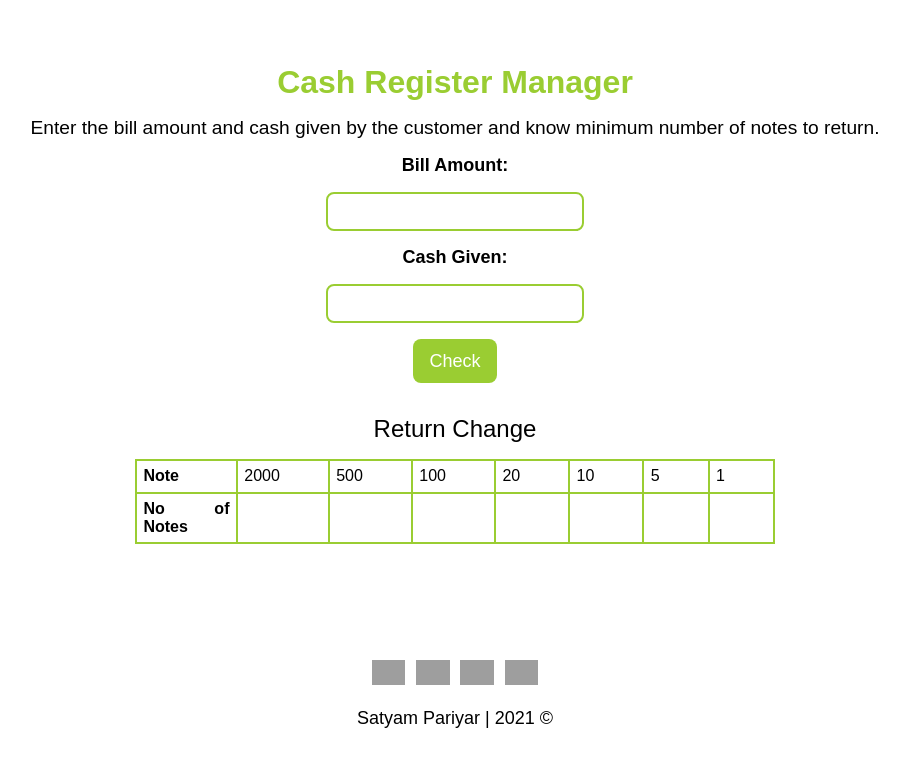
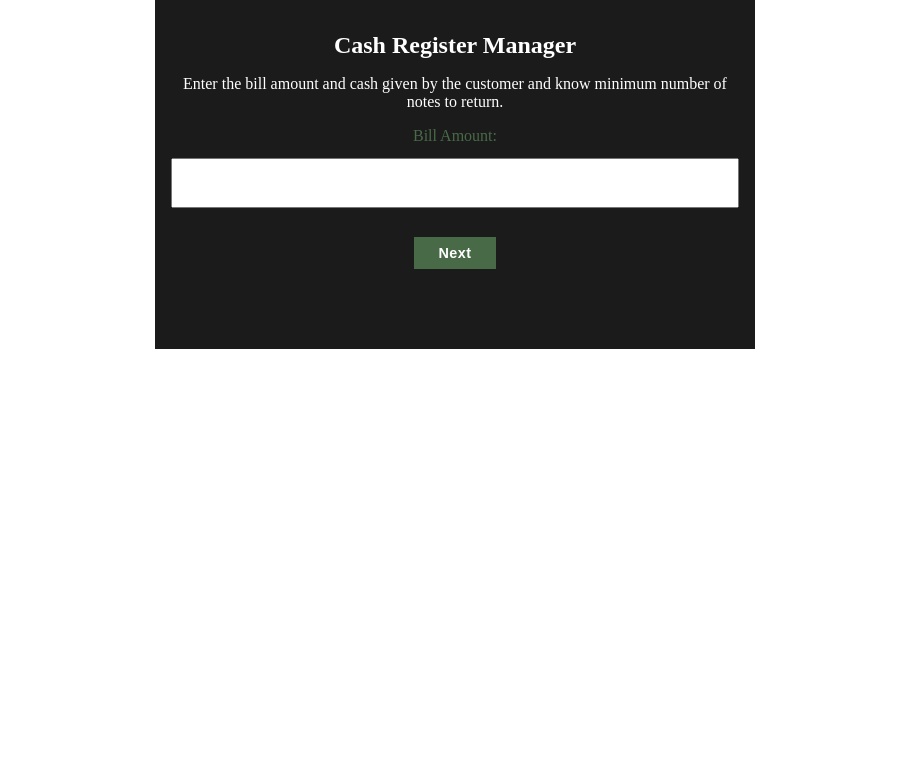
Before and after one commit to pariyar07/cash-register-app, a plain HTML site: page index.html in a window 1280 px wide. Shown: the whole page, without its empty margins (185-1094 px from the left). Drawn offline with Linux system fonts and the light colour scheme; grey boxes are pictures that could not be loaded.

Commit message:
next button

```diff
--- a/index.html
+++ b/index.html
@@ -2,30 +2,27 @@
 <html lang="en">
 
 <head>
-    <meta charset="UTF-8" />
-    <meta name="viewport" content="width=device-width, initial-scale=1.0" />
-    <title>Cash Register Manager</title>
-    <link rel="stylesheet" href="style.css" />
+    <meta charset="UTF-8">
+    <meta http-equiv="X-UA-Compatible" content="IE=edge">
+    <meta name="viewport" content="width=device-width, initial-scale=1.0">
+    <title>Cash Register</title>
+    <link rel="stylesheet" href="/style.css">
 </head>
 
 <body>
-    <main class="container">
-        <div>
-            <h1 class="heading">Cash Register Manager</h1>
-            <p class="description">
-                Enter the bill amount and cash given by the customer and know minimum
-                number of notes to return.
-            </p>
-            <label class="input-label" for="bill-amount">Bill Amount:</label>
-            <input class="input" id="bill-amount" type="text" />
-            <label class="input-label" for="cash-given">Cash Given:</label>
-            <input class="input" id="cash-given" type="text" />
-            <button id="check-button">Check</button>
-            <p id="error-message"></p>
-            <table class="change-table">
-                <caption>
-                    Return Change
-                </caption>
+    <div class="app">
+        <h2 class="heading">Cash Register Manager</h2>
+        <p class="description">Enter the bill amount and cash given by the customer and know minimum number of notes to
+            return.</p>
+        <label for="bill-amount">Bill Amount:</label>
+        <input id="bill-amount" type="number" required>
+        <button id="next">Next</button>
+        <p id="error-msg"></p>
+        <div id="hide">
+            <label for="cash-paid">Cash Paid:</label>
+            <input type="number" id="cash-paid" required>
+            <button id="check-btn">Check</button>
+            <table id="notes">
                 <tr>
                     <th>Note</th>
                     <td>2000</td>
@@ -37,7 +34,7 @@
                     <td>1</td>
                 </tr>
                 <tr>
-                    <th>No of Notes</th>
+                    <th>No.of Notes</th>
                     <td class="no-of-notes"></td>
                     <td class="no-of-notes"></td>
                     <td class="no-of-notes"></td>
@@ -46,37 +43,11 @@
                     <td class="no-of-notes"></td>
                     <td class="no-of-notes"></td>
                 </tr>
-
             </table>
         </div>
-    </main>
-    <footer>
-        <ul class="footer-list">
-            <li>
-                <a class="links" href="https://github.com/pariyar07" target="_blank">
-                    <img src="https://img.icons8.com/ios-glyphs/30/000000/github.png" alt="github" />
-                </a>
-            </li>
-            </li>
-            <li>
-                <a class="links" href="https://twitter.com/satyam_p_" target="_blank">
-                    <img src="https://img.icons8.com/color/50/000000/twitter.png" alt="twitter" />
-                </a>
-            </li>
-            <li>
-                <a class="links" href="https://www.instagram.com/_satyam_p__" target="_blank">
-                    <img src="https://img.icons8.com/ios/50/000000/instagram-new.png" alt="instagram" />
-                </a>
-            </li>
-            <li>
-                <a class="links" href="https://www.linkedin.com/in/satyam-pariyar-761901195/" target="_blank">
-                    <img src="https://img.icons8.com/ios-filled/50/000000/linkedin.png" alt="linkedin" />
-                </a>
-            </li>
-        </ul>
-        <p>Satyam Pariyar | 2021 ©</p>
-    </footer>
-    <script src="main.js" type="text/javascript"></script>
+    </div>
+
+
+    <script src="/main.js"></script>
 </body>
-
 </html>
--- a/main.js
+++ b/main.js
@@ -1,42 +1,56 @@
 const billAmount = document.querySelector("#bill-amount");
-const cashGiven = document.querySelector("#cash-given");
-const checkButton = document.querySelector("#check-button");
-const message = document.querySelector("#error-message");
+const cashPaid = document.querySelector("#cash-paid");
+const checkBtn = document.querySelector("#check-btn");
+const nextBtn = document.querySelector("#next");
+const hide = document.querySelector("#hide");
+const errorMessage = document.querySelector("#error-msg");
 const noOfNotes = document.querySelectorAll(".no-of-notes");
 
-const availableNotes = [2000, 500, 100, 20, 10, 5, 1];
+const availableNote = ["2000", "500", "100", "20", "10", "5", "1"];
 
-checkButton.addEventListener("click", function validateBillAndCashAmount() {
-  hideMessage();
-  if (billAmount.value > 0) {
-    if (cashGiven.value >= billAmount.value) {
-      const amountToBeReturned = cashGiven.value - billAmount.value;
-      calculateChange(amountToBeReturned);
-    } else {
-      showMessage("Do you wanna wash plates?");
-    }
+function errorMsg(msg) {
+  errorMessage.innerText = msg;
+}
+
+nextBtn.addEventListener("click", () => {
+
+  if (Number(billAmount.value > 0)) {
+    errorMessage.style.display = "none";
+    hide.style.display = "block";
+    nextBtn.style.display = "none";
+
   } else {
-    showMessage("Invalid Bill Amount");
+    errorMsg("Please enter valid number");
   }
 });
 
-function calculateChange(amountToBeReturned) {
+checkBtn.addEventListener("click", () => {
+  errorMessage.style.display = "none";
+  clearNoOfNotes();
+  if (billAmount.value > 0) {
+    if (cashPaid.value > billAmount.value) {
+      let amountToReturned = Number(cashPaid.value - billAmount.value);
+      console.log(amountToReturned);
+      calculateNote(amountToReturned)
+    } else {
+      errorMessage.style.display = "block";
+      errorMsg("Cash is less than bill, please enter right amount");
+    }
+  } else {
+    errorMsg("Please enter valid number");
+  }
+});
 
-  for (let i = 0; i < availableNotes.length; i++) {
-
-    const numberOfNotes = Math.trunc(amountToBeReturned / availableNotes[i]);
-
-    amountToBeReturned = amountToBeReturned % availableNotes[i];
-
-    noOfNotes[i].innerText = numberOfNotes;
+function clearNoOfNotes() {
+  for (noOfNoteReturned of noOfNotes) {
+    noOfNoteReturned.innerText = "";
   }
 }
 
-function hideMessage() {
-  message.style.display = "none";
+function calculateNote(amountToReturned) {
+  for (let index = 0; index < availableNote.length; index++) {
+    let noOfNoteReturned = Math.trunc(amountToReturned / availableNote[index]);
+    amountToReturned %= availableNote[index];
+    noOfNotes[index].innerText = noOfNoteReturned;
+  }
 }
-
-function showMessage(msg) {
-  message.style.display = "block";
-  message.innerText = msg;
-}
--- a/style.css
+++ b/style.css
@@ -1,127 +1,84 @@
 * {
+  margin: 0;
   padding: 0;
-  margin: 0;
   box-sizing: border-box;
 }
 
-a {
-  text-decoration: none;
-}
-
-:root {
-  --primary-color: yellowgreen;
-}
-
 body {
-  font-family: "Montserrat", sans-serif;
-  min-width: 100vw;
-}
-
-.container {
-  margin: 4rem auto 7rem;
   text-align: center;
 }
 
-.heading {
-  color: var(--primary-color);
+.app {
+  width: 100%;
+  max-width: 600px;
+  min-height: 200px;
+  padding: 2rem 1rem;
+  margin: auto;
+  background-color: #1b1b1b;
+}
+
+.heading,
+p {
+  color: #fff;
 }
 
 .description {
-  font-size: larger;
-  margin: 1rem;
+  margin: 1rem 0;
 }
 
-.input-label {
-  display: block;
-  font-size: large;
-  font-weight: 600;
+label {
+  color: #486A47;
 }
 
-.input {
-  font-size: 14px;
-  outline: #fff;
-  padding: 0.6rem 1rem;
-  margin: 1rem;
-  border: 2px solid var(--primary-color);
-  border-radius: 0.5rem;
+input {
+  display: block;
   width: 100%;
-  max-width: 258px;
+  padding: 1rem;
+  height: 50px;
+  font-size: 1rem;
+  margin: 0.8rem 0;
 }
 
-#next{
-  background: var(--primary-color);
-  border: none;
-  color: #fff;
-  padding: 0.7rem 1rem;
-  border-radius: 0.5rem;
-  font-size: large;
-  cursor: pointer;
-  outline: #fff;
-  margin: auto;
-  display: block;
+#next {
   margin-bottom: 1rem;
 }
 
-#check-button {
-  background: var(--primary-color);
-  border: none;
-  color: #fff;
-  padding: 0.7rem 1rem;
-  border-radius: 0.5rem;
-  font-size: large;
+button {
+  margin-top: 1rem;
+  padding: 0.5rem 1.5rem;
   cursor: pointer;
-  outline: #fff;
-  margin: auto;
-  display: block;
+  font-weight: 600;
+  font-size: 0.9rem;
+  letter-spacing: 0.5px;
+  border-style: none;
+  color: white;
+  background-color: #486A47;
 }
 
-#error-message {
-  display: block;
-  font-size: larger;
-  margin: 1rem 0 0;
-}
-
-.change-table {
-  width: 50%;
-  text-align: justify;
-  border-collapse: collapse;
-  margin: auto;
-}
-
-.change-table caption {
-  margin: 1rem auto;
-  font-size: x-large;
-  font-weight: 500;
+table {
+  margin-top: 2rem;
+  width: 100%;
 }
 
 th,
 td {
-  border: 2px solid var(--primary-color);
-  width: 0%;
-  border-collapse: collapse;
-  padding: 0.4rem;
+  word-wrap: break-word;
 }
 
-footer {
-  text-align: center;
+table,
+th,
+td {
+  border: 1px solid #064e3b;
+  padding: 1rem;
+  background-color: #fff;
+  border-collapse: collapse;
 }
 
-footer p {
-  font-size: large;
-  text-align: center;
+#hide {
+  display: none;
 }
 
-.footer-list {
-  margin: 1rem;
+#error-msg {
+  padding: 1rem;
+  font-size: 1.2rem;
 }
-
-a,
-img,
-li {
-  display: inline;
-}
-
-img {
-  width: 40px;
-  padding: 0.2rem;
-}
```
